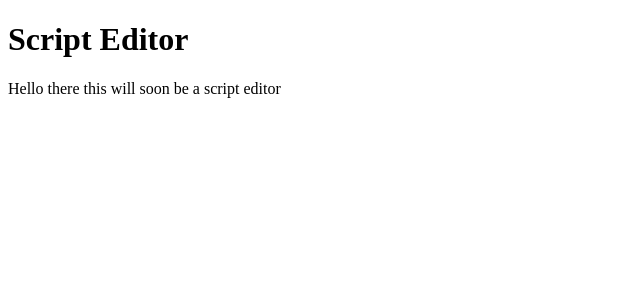
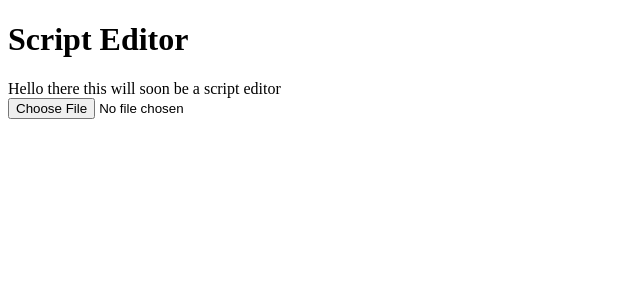
Before and after one commit to Zeavz/script-editor, a Next.js app: page / in a window 1280 px wide. Shown: the top 300 px of the page, without its empty margins (0-640 px from the left). Built offline with nearby package versions, Linux system fonts and the light colour scheme.

Commit message:
chore: pdf viewer

```diff
--- /dev/null
+++ b/components/pdfViewer.tsx
@@ -0,0 +1,18 @@
+import React, { useState } from 'react';
+
+const PdfViewer = () => {
+  const [pdfUrl, setPdfUrl] = useState(null);
+
+  const handleFileChange = (event: any) => {
+    setPdfUrl(URL.createObjectURL(event.target.files[0]));
+  }
+
+  return (
+      <div>
+        <input type="file" accept="application/pdf" onChange={handleFileChange} />
+        { pdfUrl && <iframe src={pdfUrl} /> }
+      </div>
+  );
+};
+
+export default PdfViewer;
--- a/pages/index.tsx
+++ b/pages/index.tsx
@@ -1,3 +1,5 @@
+import PdfViewer from "../components/pdfViewer";
+
 export default function Home() {
   return (
     <>
@@ -6,6 +8,7 @@ export default function Home() {
       <div>
         Hello there this will soon be a script editor
       </div>
+      <PdfViewer />
     </>
   );
 }
```
